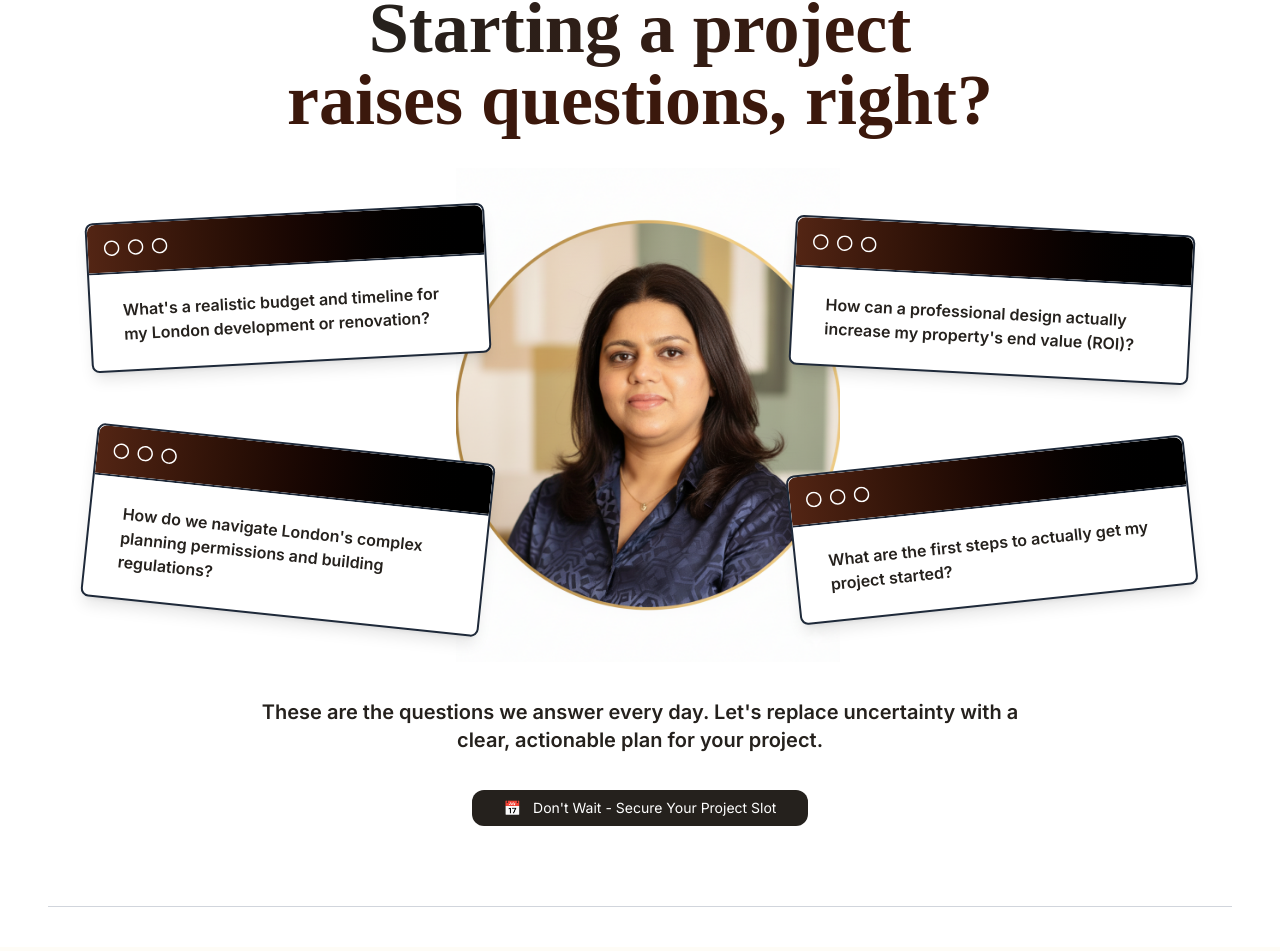
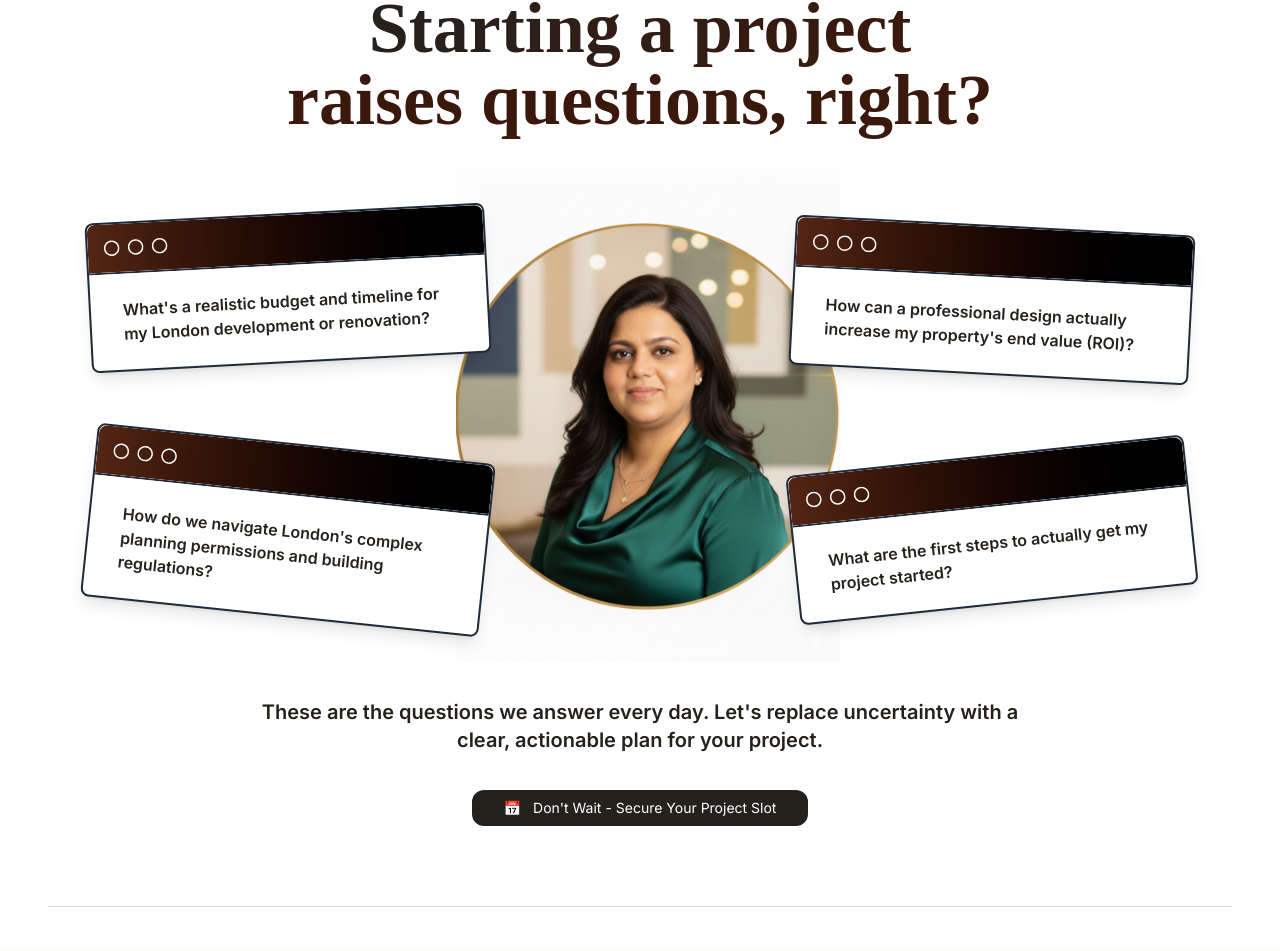
Before and after one commit to 404annas/Animated-Landing-Page, a React (Vite) app: page / in a window 1280 px wide. Shown: the part 7666-8617 px from the top of the page. Built offline with nearby package versions, Linux system fonts and the light colour scheme; a web font is replaced by a local one.

Commit message:
Picture Change

```diff
--- a/src/components/QuerySection.jsx
+++ b/src/components/QuerySection.jsx
@@ -11,6 +11,7 @@ import avatar1 from "../assets/avatar1.png";
 import avatar2 from "../assets/avatar2.png";
 import avatar3 from "../assets/avatar3.png";
 import avatar4 from "../assets/avatar4.png";
+import avatar5 from "../assets/avatar5.png";
 
 const Card = ({ text, className }) => {
     return (
@@ -72,7 +73,7 @@ const QuerySection = () => {
                 {/* Center Image */}
                 <div className=" max-lg:order-1 ">
                     <img
-                        src={avatar4}
+                        src={avatar5}
                         loading="lazy"
                         alt="Center"
                         className="md:translate-x-12 w-[500px] bg-transparent"
```
Also changed, not shown: src/assets/avatar5.png (added).
